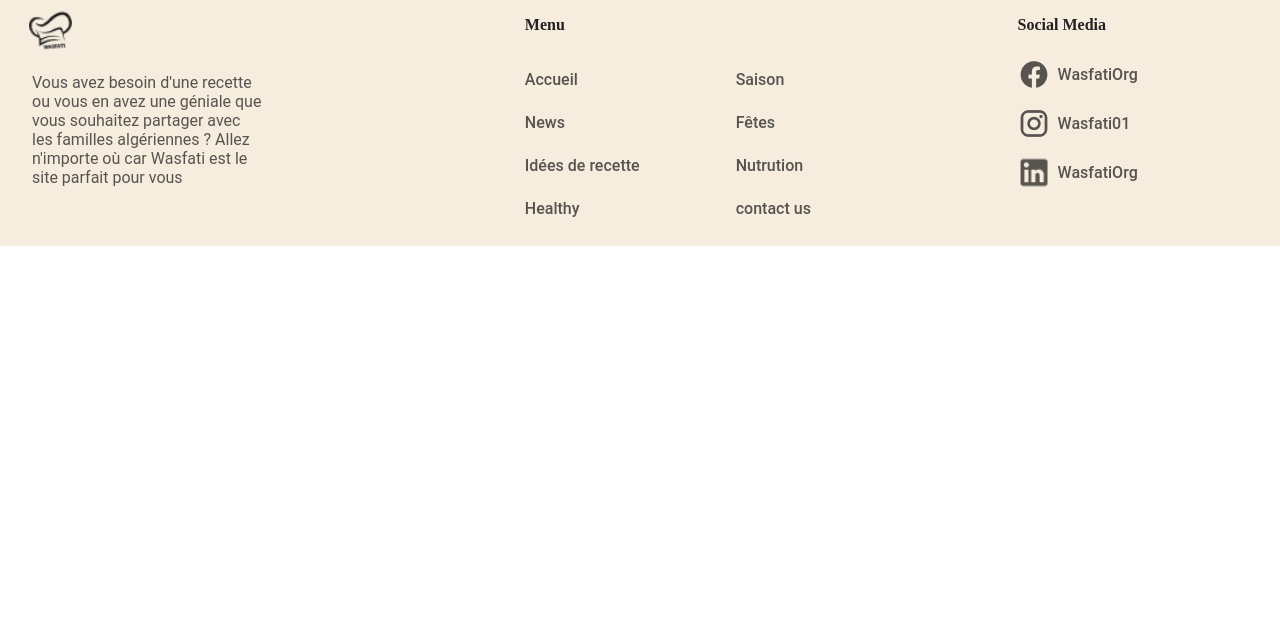
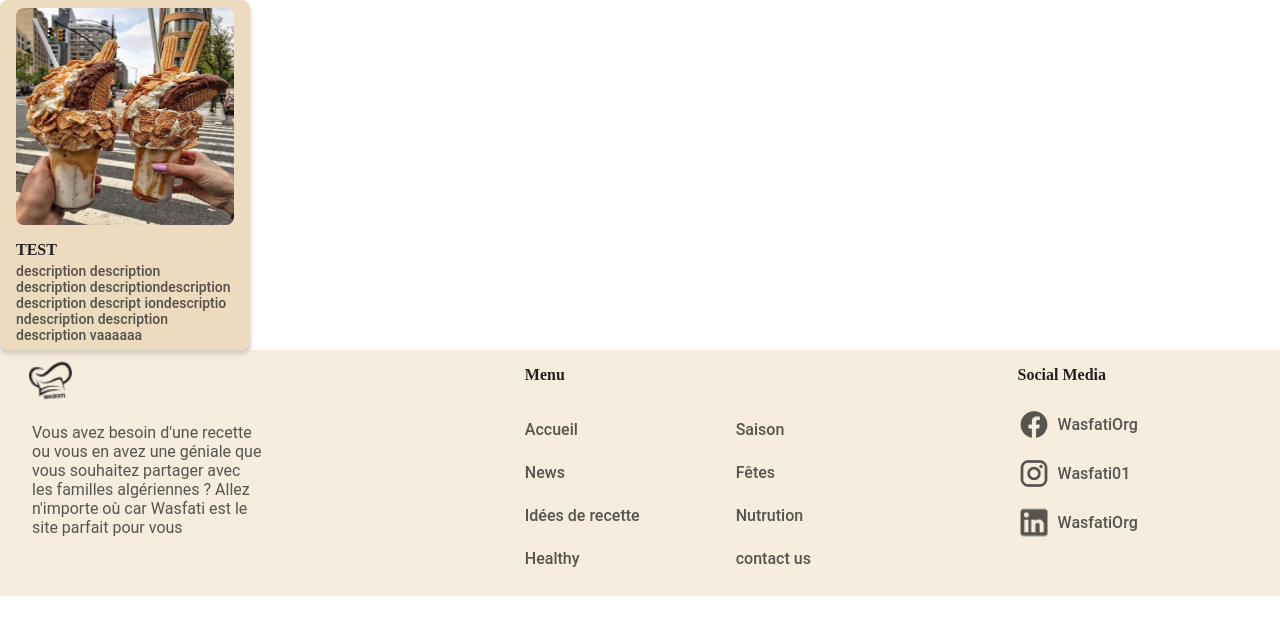
Before and after one commit to Abdellatif-ait/wasfati, a PHP site: page /clientSide/index.php in a window 1280 px wide. Shown: the part 69-704 px from the top of the page. Run offline with PHP 8.4, Linux system fonts and the light colour scheme.

Commit message:
adding Card component

```diff
--- a/clientSide/Views/Layout.php
+++ b/clientSide/Views/Layout.php
@@ -16,6 +16,7 @@ class layout
             <title><?php echo $title ?></title>
             <meta name="description" content=<?php echo $description ?> />
             <meta name="keywords" content=<?php echo self::KEYS ?> />
+            <!-- <link href="https://cdn.jsdelivr.net/npm/bootstrap@5.3.0-alpha1/dist/css/bootstrap.min.css" rel="stylesheet" integrity="sha384-GLhlTQ8iRABdZLl6O3oVMWSktQOp6b7In1Zl3/Jr59b6EGGoI1aFkw7cmDA6j6gD" crossorigin="anonymous"> -->
             <link rel="stylesheet" href="style.css">
 
         </head>
@@ -104,14 +105,16 @@ class layout
     }
 
     // Many of our views use similair Card
-    public function card($url, $title, $description)
+    public function card($id, $url, $title, $description)
     {
     ?>
-        <div>
-            <div>img</div>
-            <div> <?php echo $title ?> </div>
-            <div> <?php echo $description ?> </div>
-        </div>
+        <a href="" class="card">
+            <img src="Utils/test.jfif" alt="Logo" class="card-img">
+            <div class="card-body">
+                <h5 class="card-title"><?php echo $title ?></h5>
+                <p class="card-text"><?php echo $description ?></p>
+            </div>
+        </a>
 <?php
     }
 }
--- a/clientSide/index.php
+++ b/clientSide/index.php
@@ -3,7 +3,6 @@
     $layout = new layout();
     $layout->head("hi this is a test","this is a test");
     $layout->navbar();
-    // $layout->card('google','TEST',"description");
+    $layout->card(1,'google','TEST',"description description description descriptiondescription description descript iondescriptio ndescription description description vaaaaaa descriptiondescription description v ");
     $layout->footer();
-
 ?>
--- a/clientSide/style.css
+++ b/clientSide/style.css
@@ -108,6 +108,7 @@ footer>div:first-child{
 }
 footer>div:first-child p{
     width: 50%;
+    font-family: 'Roboto';
 }
 footer>div:last-child{
     flex: 1;
@@ -137,6 +138,8 @@ footer>div{
     color: var(--primary1);
 }
 .footer-menu a{
+    font-family: 'Roboto';
+
     font-weight: 500;
     color: rgba(var(--black), 0.75);
 }
@@ -155,11 +158,11 @@ footer>div{
 
 .footer-social-media a{
     display: flex;
+    font-family: 'Roboto';
     align-items: center;
     gap: 8px;
     font-weight: 500;
     color: rgb(var(--black));
-
 }
 
 .footer-social-media a:hover{
@@ -177,3 +180,48 @@ footer>div{
     transform: scale(1.16);
     padding-bottom: 24px;
 }
+
+.card{
+    display: flex;
+    flex-direction: column;
+    gap: 16px;
+    padding: 8px 16px;
+    border-radius: 8px;
+    box-shadow: 0px 4px 4px rgba(0, 0, 0, 0.25);
+    background-color: var(--secondary2);
+    /* width: 25%;
+    height: 55%; */
+    width: 250px;
+    height: 350px;
+    cursor: pointer;
+}
+.card-img{
+    object-fit: fill;
+    height: 65%;
+    border-radius: 8px;
+}
+.card-body{
+    height: 35%;
+    overflow-y: hidden;
+    display: flex;
+    flex-direction: column;
+    gap:4px;
+}
+.card-title{
+    font-family: 'Raleway';
+    font-weight: bold;
+    font-size: 16px;
+    color: rgb(var(--black));
+}
+.card-text{
+    font-family: 'Roboto';
+    text-overflow: ellipsis;
+    font-weight: 500;
+    font-size: 14px;
+    color: rgba(var(--black), 0.75);
+}
+
+.card:hover{
+    box-shadow: 0px 8px 8px rgba(0, 0, 0, 0.25);
+    background-color: rgba(var(--bgRGB),0.5);
+}
```
Also changed, not shown: clientSide/Utils/test.jfif (added).
